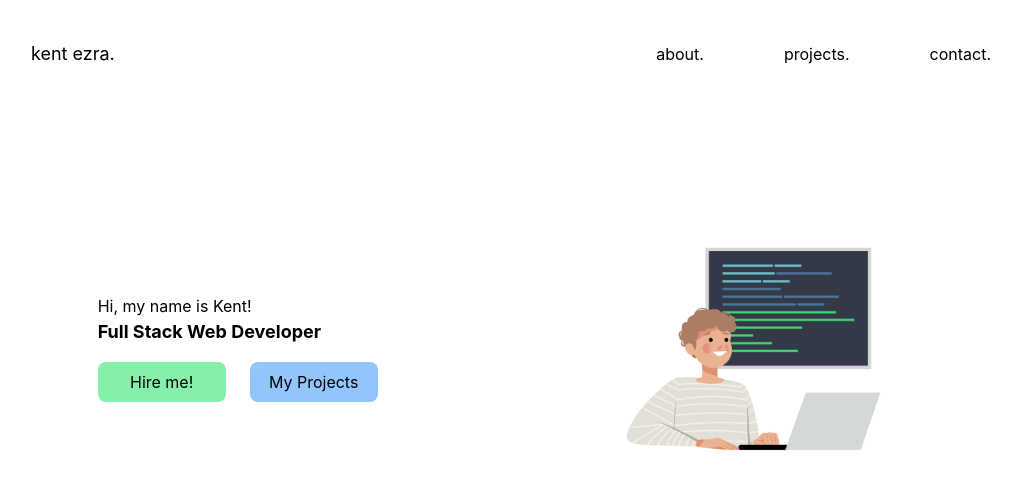
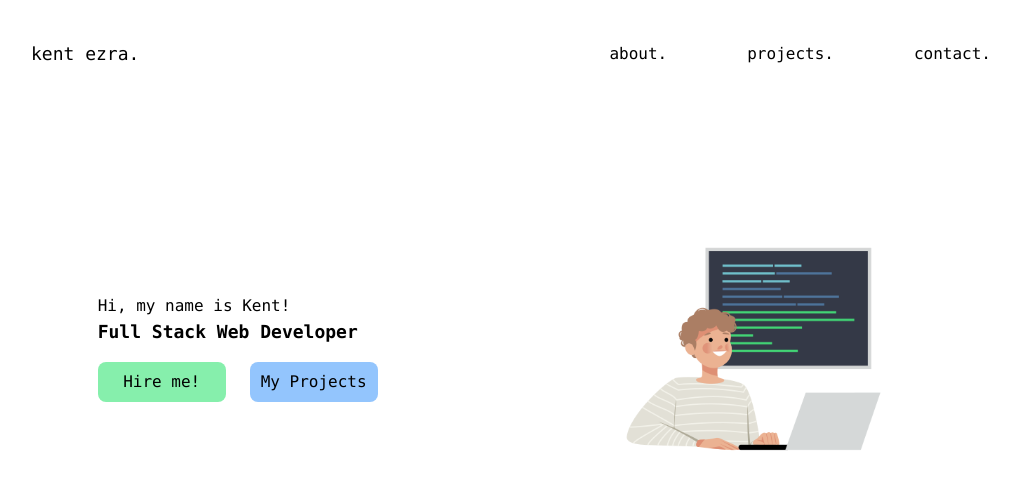
Before and after one commit to kentezrabetita/personal-portfolio, a Next.js app: page / in a window 1280 px wide. Shown: the top 490 px of the page, without its empty margins (129-1147 px from the left). Built offline with nearby package versions, Linux system fonts and the light colour scheme.

Commit message:
change font style

```diff
--- a/styles/globals.css
+++ b/styles/globals.css
@@ -2,8 +2,7 @@
 body {
   padding: 0;
   margin: 0;
-  font-family: -apple-system, BlinkMacSystemFont, Segoe UI, Roboto, Oxygen,
-    Ubuntu, Cantarell, Fira Sans, Droid Sans, Helvetica Neue, sans-serif;
+  font-family: consolas;
 }
 
 a {
```
